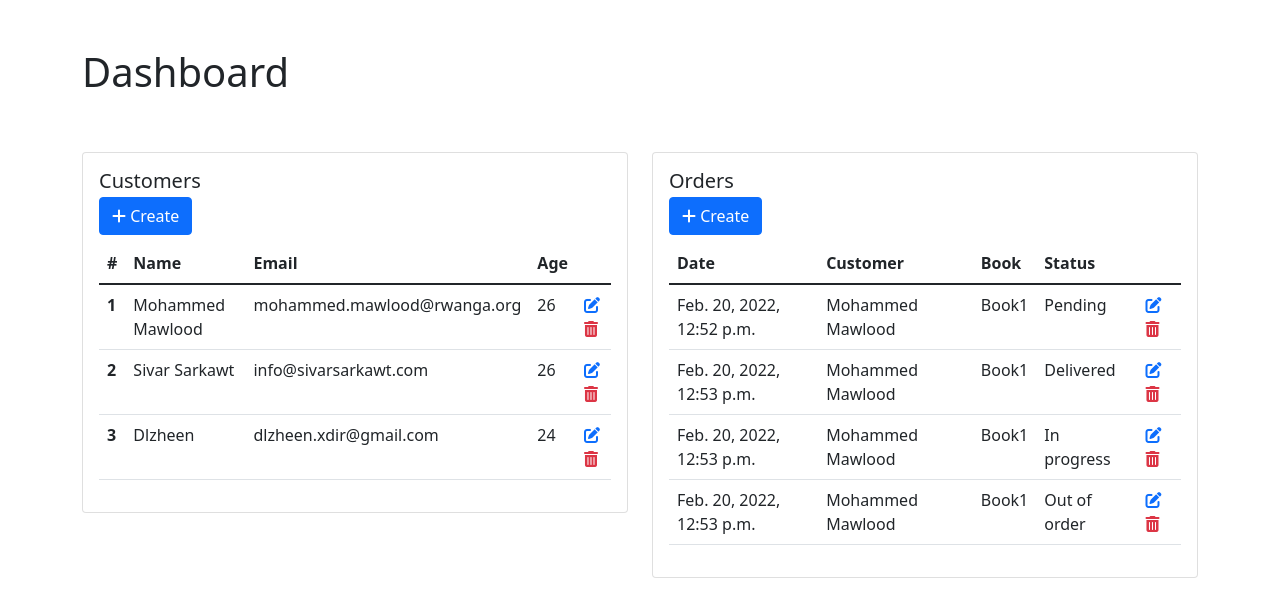
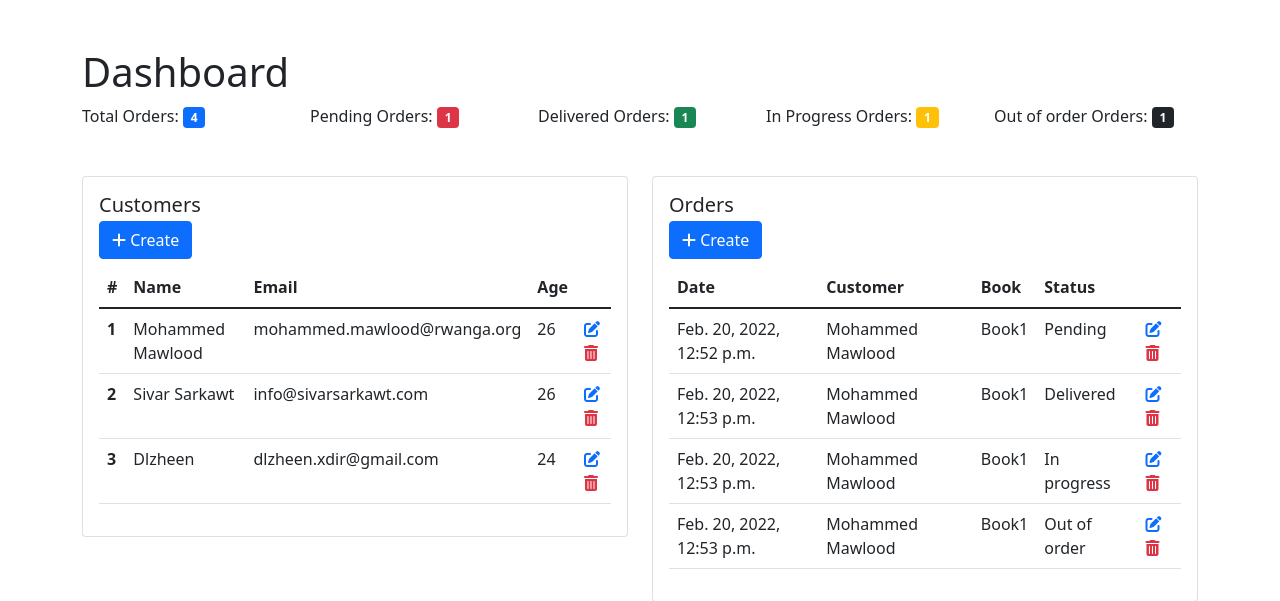
Before and after one commit to Sivar-Developer/Django-Blog, a Django app: page /home in a window 1280 px wide. Shown: the part 58-659 px from the top of the page. Run offline with Django 4.2, Linux system fonts and the light colour scheme; data comes from the database, SQL or seed files in the repository.

Commit message:
Dashboard statistics

```diff
--- a/bookstore/templates/bookstore/dashboard.html
+++ b/bookstore/templates/bookstore/dashboard.html
@@ -1,5 +1,12 @@
 {% extends 'bookstore/main.html' %} {% block content %}
 <h1>Dashboard</h1>
+<div class="row">
+    <div class="col-sm">Total Orders: <span class="badge bg-primary">{{ total_orders }}</span></div>
+    <div class="col-sm">Pending Orders: <span class="badge bg-danger">{{ pending_orders }}</span></div>
+    <div class="col-sm">Delivered Orders: <span class="badge bg-success">{{ delivered_orders }}</span></div>
+    <div class="col-sm">In Progress Orders: <span class="badge bg-warning">{{ inprogress_orders }}</span></div>
+    <div class="col-sm">Out of order Orders: <span class="badge bg-dark">{{ out_orders }}</span></div>
+</div>
 <div class="row pt-5">
     <div class="col">
         <div class="card">
--- a/bookstore/views.py
+++ b/bookstore/views.py
@@ -5,9 +5,19 @@ from .models import *
 def home(request):
     customers = Customer.objects.all()
     orders = Order.objects.all()
+    total_orders = orders.count()
+    pending_orders = orders.filter(status="Pending").count()
+    delivered_orders = orders.filter(status="Delivered").count()
+    inprogress_orders = orders.filter(status="In progress").count()
+    out_orders = orders.filter(status="Pending").count()
     context = {
         'customers': customers,
-        'orders': orders
+        'orders': orders,
+        'total_orders': total_orders,
+        'pending_orders': pending_orders,
+        'delivered_orders': delivered_orders,
+        'inprogress_orders': inprogress_orders,
+        'out_orders': out_orders,
     }
     return render(request, 'bookstore/dashboard.html', context)
 
```
